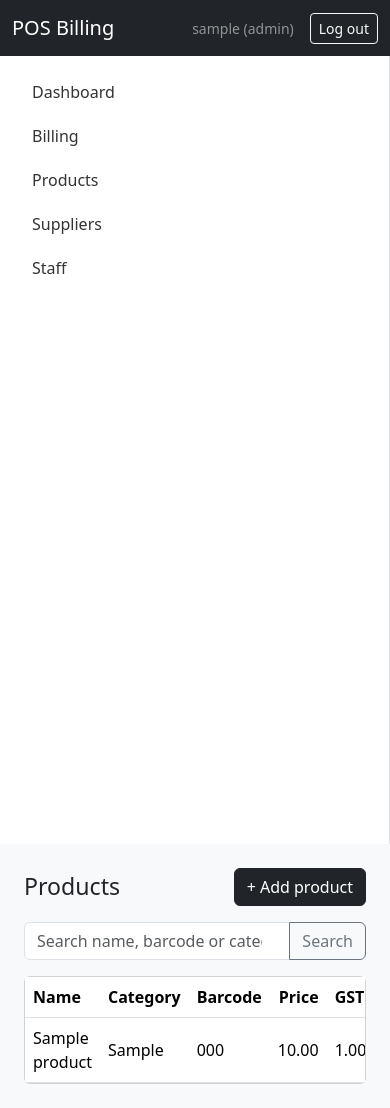
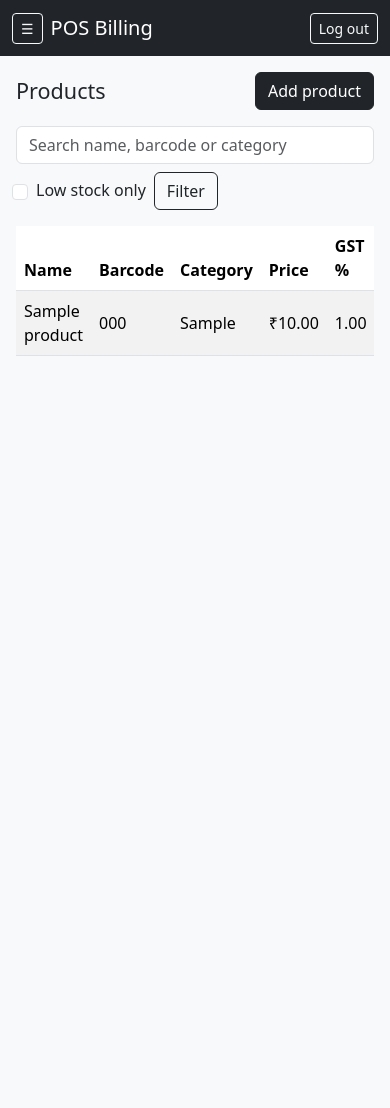
Before and after one commit to nsyamsuresh/POS-Billing-Software, a Django app: page /products/ in a window 390 px wide. After the commit the page ends 356 px from the top, so only its background shows below. Run offline with Django 5.2, Linux system fonts and the light colour scheme; a user stored in the database is signed in; tables that the repository leaves empty hold one stand-in row (values such as "Sample post").

Commit message:
Add product, supplier and staff management

```diff
--- /dev/null
+++ b/accounts/mixins.py
@@ -0,0 +1,5 @@
+from django.contrib.auth.mixins import LoginRequiredMixin, UserPassesTestMixin
+
+class AdminRequiredMixin(LoginRequiredMixin, UserPassesTestMixin):
+    def test_func(self):
+        return self.request.user.is_admin_role
--- a/catalog/views.py
+++ b/catalog/views.py
@@ -1,104 +1,86 @@
-from accounts.decorators import admin_required
 from django.contrib import messages
-from django.db.models import ProtectedError, Q
-from django.shortcuts import get_object_or_404, redirect, render
+from django.contrib.messages.views import SuccessMessageMixin
+from django.db.models import F, Q
+from django.db.models.deletion import ProtectedError
+from django.shortcuts import redirect
+from django.urls import reverse_lazy
+from django.views.generic import ListView, CreateView, UpdateView, DeleteView
+from accounts.mixins import AdminRequiredMixin
+from .forms import SupplierForm, ProductForm
+from .models import Supplier, Product
 
-from .forms import ProductForm, SupplierForm
-from .models import Product, Supplier
+class SafeDeleteMixin:
+    def form_valid(self, form):
+        try:
+            response = super().form_valid(form)
+        except ProtectedError:
+            messages.error(self.request, 'Cannot delete: it is used in bills or purchases. For a product, untick Active instead.')
+            return redirect(self.success_url)
+        messages.success(self.request, 'Deleted.')
+        return response
 
+# Suppliers
+class SupplierList(AdminRequiredMixin, ListView):
+    model = Supplier
+    template_name = 'catalog/supplier_list.html'
+    context_object_name = 'suppliers'
+    ordering = ['name']
 
-# ---------- Products ----------
+class SupplierCreate(AdminRequiredMixin, SuccessMessageMixin, CreateView):
+    model = Supplier
+    form_class = SupplierForm
+    template_name = 'crud/form.html'
+    success_url = reverse_lazy('supplier_list')
+    success_message = 'Supplier saved.'
+    extra_context = {'title': 'Add supplier', 'back': 'supplier_list'}
 
-@admin_required
-def product_list(request):
-    q = request.GET.get('q', '').strip()
-    products = Product.objects.select_related('supplier').order_by('name')
-    if q:
-        products = products.filter(
-            Q(name__icontains=q) | Q(barcode__icontains=q) | Q(category__icontains=q))
-    return render(request, 'catalog/product_list.html', {'products': products, 'q': q})
+class SupplierUpdate(AdminRequiredMixin, SuccessMessageMixin, UpdateView):
+    model = Supplier
+    form_class = SupplierForm
+    template_name = 'crud/form.html'
+    success_url = reverse_lazy('supplier_list')
+    success_message = 'Supplier updated.'
+    extra_context = {'title': 'Edit supplier', 'back': 'supplier_list'}
 
+class SupplierDelete(AdminRequiredMixin, SafeDeleteMixin, DeleteView):
+    model = Supplier
+    template_name = 'crud/confirm_delete.html'
+    success_url = reverse_lazy('supplier_list')
+    extra_context = {'back': 'supplier_list'}
 
-@admin_required
-def product_add(request):
-    form = ProductForm(request.POST or None)
-    if request.method == 'POST' and form.is_valid():
-        form.save()
-        messages.success(request, 'Product added.')
-        return redirect('product_list')
-    return render(request, 'crud/form.html',
-                  {'form': form, 'title': 'Add product', 'back': 'product_list'})
+# Products
+class ProductList(AdminRequiredMixin, ListView):
+    model = Product
+    template_name = 'catalog/product_list.html'
+    context_object_name = 'products'
 
+    def get_queryset(self):
+        qs = Product.objects.select_related('supplier').order_by('name')
+        q = self.request.GET.get('q', '').strip()
+        if q:
+            qs = qs.filter(Q(name__icontains=q) | Q(barcode__icontains=q) | Q(category__icontains=q))
+        if self.request.GET.get('low'):
+            qs = qs.filter(stock__lte=F('low_stock_level'))
+        return qs
 
-@admin_required
-def product_edit(request, pk):
-    product = get_object_or_404(Product, pk=pk)
-    form = ProductForm(request.POST or None, instance=product)
-    if request.method == 'POST' and form.is_valid():
-        form.save()
-        messages.success(request, 'Product updated.')
-        return redirect('product_list')
-    return render(request, 'crud/form.html',
-                  {'form': form, 'title': f'Edit {product.name}', 'back': 'product_list'})
+class ProductCreate(AdminRequiredMixin, SuccessMessageMixin, CreateView):
+    model = Product
+    form_class = ProductForm
+    template_name = 'crud/form.html'
+    success_url = reverse_lazy('product_list')
+    success_message = 'Product saved.'
+    extra_context = {'title': 'Add product', 'back': 'product_list'}
 
+class ProductUpdate(AdminRequiredMixin, SuccessMessageMixin, UpdateView):
+    model = Product
+    form_class = ProductForm
+    template_name = 'crud/form.html'
+    success_url = reverse_lazy('product_list')
+    success_message = 'Product updated.'
+    extra_context = {'title': 'Edit product', 'back': 'product_list'}
 
-@admin_required
-def product_delete(request, pk):
-    product = get_object_or_404(Product, pk=pk)
-    if request.method == 'POST':
-        try:
-            product.delete()
-            messages.success(request, 'Product deleted.')
-        except ProtectedError:
-            # product already used in a sale/purchase: keep history, hide it instead
-            product.is_active = False
-            product.save(update_fields=['is_active'])
-            messages.warning(request, 'Product has sales/purchase history, so it was deactivated instead of deleted.')
-        return redirect('product_list')
-    return render(request, 'crud/confirm_delete.html',
-                  {'object': product, 'back': 'product_list'})
-
-
-# ---------- Suppliers ----------
-
-@admin_required
-def supplier_list(request):
-    return render(request, 'catalog/supplier_list.html',
-                  {'suppliers': Supplier.objects.order_by('name')})
-
-
-@admin_required
-def supplier_add(request):
-    form = SupplierForm(request.POST or None)
-    if request.method == 'POST' and form.is_valid():
-        form.save()
-        messages.success(request, 'Supplier added.')
-        return redirect('supplier_list')
-    return render(request, 'crud/form.html',
-                  {'form': form, 'title': 'Add supplier', 'back': 'supplier_list'})
-
-
-@admin_required
-def supplier_edit(request, pk):
-    supplier = get_object_or_404(Supplier, pk=pk)
-    form = SupplierForm(request.POST or None, instance=supplier)
-    if request.method == 'POST' and form.is_valid():
-        form.save()
-        messages.success(request, 'Supplier updated.')
-        return redirect('supplier_list')
-    return render(request, 'crud/form.html',
-                  {'form': form, 'title': f'Edit {supplier.name}', 'back': 'supplier_list'})
-
-
-@admin_required
-def supplier_delete(request, pk):
-    supplier = get_object_or_404(Supplier, pk=pk)
-    if request.method == 'POST':
-        try:
-            supplier.delete()
-            messages.success(request, 'Supplier deleted.')
-        except ProtectedError:
-            messages.error(request, 'This supplier has purchase records and cannot be deleted.')
-        return redirect('supplier_list')
-    return render(request, 'crud/confirm_delete.html',
-                  {'object': supplier, 'back': 'supplier_list'})
+class ProductDelete(AdminRequiredMixin, SafeDeleteMixin, DeleteView):
+    model = Product
+    template_name = 'crud/confirm_delete.html'
+    success_url = reverse_lazy('product_list')
+    extra_context = {'back': 'product_list'}
--- a/posproject/settings.py
+++ b/posproject/settings.py
@@ -12,6 +12,7 @@ https://docs.djangoproject.com/en/6.0/ref/settings/
 import os
 import dj_database_url
 from pathlib import Path
+from django.contrib.messages import constants as message_constants
 
 # Build paths inside the project like this: BASE_DIR / 'subdir'.
 BASE_DIR = Path(__file__).resolve().parent.parent
@@ -134,3 +135,4 @@ AUTH_USER_MODEL = 'accounts.User'
 LOGIN_URL = 'login'
 LOGIN_REDIRECT_URL = 'home'
 LOGOUT_REDIRECT_URL = 'login'
+MESSAGE_TAGS = {message_constants.ERROR: 'danger'}
--- a/posproject/urls.py
+++ b/posproject/urls.py
@@ -1,23 +1,9 @@
-"""
-URL configuration for posproject project.
-
-The `urlpatterns` list routes URLs to views. For more information please see:
-    https://docs.djangoproject.com/en/6.0/topics/http/urls/
-Examples:
-Function views
-    1. Add an import:  from my_app import views
-    2. Add a URL to urlpatterns:  path('', views.home, name='home')
-Class-based views
-    1. Add an import:  from other_app.views import Home
-    2. Add a URL to urlpatterns:  path('', Home.as_view(), name='home')
-Including another URLconf
-    1. Import the include() function: from django.urls import include, path
-    2. Add a URL to urlpatterns:  path('blog/', include('blog.urls'))
-"""
 from django.contrib import admin
 from django.contrib.auth import views as auth_views
-from django.urls import include, path
+from django.urls import path
+
 from accounts import views as acc
+from catalog import views as cat
 
 urlpatterns = [
     path('admin/', admin.site.urls),
@@ -26,9 +12,18 @@ urlpatterns = [
     path('logout/', auth_views.LogoutView.as_view(), name='logout'),
     path('dashboard/', acc.dashboard, name='dashboard'),
     path('billing/', acc.pos, name='pos'),
-    path('staff/', acc.staff_list, name='staff_list'),
-    path('staff/add/', acc.staff_add, name='staff_add'),
-    path('staff/<int:pk>/edit/', acc.staff_edit, name='staff_edit'),
-    path('staff/<int:pk>/toggle/', acc.staff_toggle, name='staff_toggle'),
-    path('', include('catalog.urls')),
+
+    path('staff/', acc.StaffList.as_view(), name='staff_list'),
+    path('staff/add/', acc.StaffCreate.as_view(), name='staff_add'),
+    path('staff/<int:pk>/edit/', acc.StaffUpdate.as_view(), name='staff_edit'),
+
+    path('suppliers/', cat.SupplierList.as_view(), name='supplier_list'),
+    path('suppliers/add/', cat.SupplierCreate.as_view(), name='supplier_add'),
+    path('suppliers/<int:pk>/edit/', cat.SupplierUpdate.as_view(), name='supplier_edit'),
+    path('suppliers/<int:pk>/delete/', cat.SupplierDelete.as_view(), name='supplier_delete'),
+
+    path('products/', cat.ProductList.as_view(), name='product_list'),
+    path('products/add/', cat.ProductCreate.as_view(), name='product_add'),
+    path('products/<int:pk>/edit/', cat.ProductUpdate.as_view(), name='product_edit'),
+    path('products/<int:pk>/delete/', cat.ProductDelete.as_view(), name='product_delete'),
 ]
--- a/templates/base.html
+++ b/templates/base.html
@@ -1,4 +1,4 @@
-<!doctype html>
+{% load static %}<!doctype html>
 <html lang="en">
 <head>
   <meta charset="utf-8">
@@ -6,18 +6,36 @@
   <title>{% block title %}POS Billing{% endblock %}</title>
   <link href="https://cdn.jsdelivr.net/npm/bootstrap@5.3.3/dist/css/bootstrap.min.css" rel="stylesheet">
   <style>
-    .sidebar { min-height: calc(100vh - 56px); }
     .sidebar .nav-link { color: #333; border-radius: .375rem; }
-    .sidebar .nav-link.active, .sidebar .nav-link:hover { background: #e9ecef; }
+    .sidebar .nav-link:hover { background: #e9ecef; }
+    .sidebar .nav-link.active { background: #212529; color: #fff; }
+    @media (min-width: 768px) {
+      .sidebar { width: 230px; flex: none; min-height: calc(100vh - 56px); }
+    }
+    @media print {
+      .no-print { display: none !important; }
+      body { background: #fff !important; }
+      main { padding: 0 !important; }
+    }
   </style>
+  {% block extra_head %}{% endblock %}
 </head>
 <body class="bg-light">
-<nav class="navbar navbar-dark bg-dark">
+{% with page=request.resolver_match.url_name|default:'' %}
+
+<nav class="navbar navbar-dark bg-dark no-print">
   <div class="container-fluid">
-    <a class="navbar-brand" href="{% url 'home' %}">POS Billing</a>
+    <div class="d-flex align-items-center gap-2">
+      {% if user.is_authenticated and user.is_admin_role %}
+      <button class="btn btn-outline-light btn-sm d-md-none" type="button"
+              data-bs-toggle="offcanvas" data-bs-target="#sidebar" aria-controls="sidebar"
+              aria-label="Open menu">&#9776;</button>
+      {% endif %}
+      <a class="navbar-brand m-0" href="{% url 'home' %}">POS Billing</a>
+    </div>
     {% if user.is_authenticated %}
     <div class="d-flex align-items-center gap-3">
-      <span class="text-white-50 small">{{ user.username }} ({{ user.role }})</span>
+      <span class="text-white-50 small d-none d-sm-inline">{{ user.username }} ({{ user.get_role_display }})</span>
       <form method="post" action="{% url 'logout' %}" class="m-0">
         {% csrf_token %}
         <button class="btn btn-outline-light btn-sm">Log out</button>
@@ -27,31 +45,38 @@
   </div>
 </nav>
 
-<div class="container-fluid">
-  <div class="row">
+<div class="d-flex">
   {% if user.is_authenticated and user.is_admin_role %}
-    <aside class="col-md-2 bg-white border-end sidebar p-3">
-      <ul class="nav flex-column gap-1">
-        <li class="nav-item"><a class="nav-link" href="{% url 'dashboard' %}">Dashboard</a></li>
-        <li class="nav-item"><a class="nav-link" href="{% url 'pos' %}">Billing</a></li>
-        <li class="nav-item"><a class="nav-link" href="{% url 'product_list' %}">Products</a></li>
-        <li class="nav-item"><a class="nav-link" href="{% url 'supplier_list' %}">Suppliers</a></li>
-        <li class="nav-item"><a class="nav-link" href="{% url 'staff_list' %}">Staff</a></li>
+  <aside class="offcanvas-md offcanvas-start bg-white border-end sidebar no-print"
+         tabindex="-1" id="sidebar" style="--bs-offcanvas-width: 260px;">
+    <div class="offcanvas-header d-md-none">
+      <h5 class="offcanvas-title">Menu</h5>
+      <button type="button" class="btn-close" data-bs-dismiss="offcanvas" data-bs-target="#sidebar" aria-label="Close"></button>
+    </div>
+    <div class="offcanvas-body p-3">
+      <ul class="nav flex-column gap-1 w-100">
+        <li class="nav-item"><a class="nav-link {% if page == 'dashboard' %}active{% endif %}" href="{% url 'dashboard' %}">Dashboard</a></li>
+        <li class="nav-item"><a class="nav-link {% if page == 'pos' %}active{% endif %}" href="{% url 'pos' %}">Billing</a></li>
+        <li class="nav-item"><a class="nav-link {% if 'product' in page %}active{% endif %}" href="{% url 'product_list' %}">Products</a></li>
+        <li class="nav-item"><a class="nav-link {% if 'supplier' in page %}active{% endif %}" href="{% url 'supplier_list' %}">Suppliers</a></li>
+        <li class="nav-item"><a class="nav-link {% if 'staff' in page %}active{% endif %}" href="{% url 'staff_list' %}">Staff</a></li>
       </ul>
+    </div>
   </aside>
-    <main class="col-md-10 p-4">
-    {% else %}
-    <main class="col-12 p-4">
   {% endif %}
+
+  <main class="flex-grow-1 p-3 p-md-4" style="min-width:0">
     {% for m in messages %}
-        <div class="alert alert-{% if m.tags == 'error' %}danger{% else %}{{ m.tags }}{% endif %} alert-dismissible fade show">
-          {{ m }}<button type="button" class="btn-close" data-bs-dismiss="alert"></button>
+      <div class="alert alert-{% if m.tags == 'error' %}danger{% else %}{{ m.tags }}{% endif %} alert-dismissible fade show no-print">
+        {{ m }}<button type="button" class="btn-close" data-bs-dismiss="alert" aria-label="Close"></button>
       </div>
     {% endfor %}
     {% block content %}{% endblock %}
   </main>
 </div>
-</div>
+
+{% endwith %}
 <script src="https://cdn.jsdelivr.net/npm/bootstrap@5.3.3/dist/js/bootstrap.bundle.min.js"></script>
+{% block extra_js %}{% endblock %}
 </body>
 </html>
--- a/templates/catalog/product_list.html
+++ b/templates/catalog/product_list.html
@@ -1,36 +1,40 @@
 {% extends 'base.html' %}
 {% block title %}Products{% endblock %}
 {% block content %}
-<div class="d-flex flex-wrap justify-content-between align-items-center gap-2 mb-3">
-  <h3 class="m-0">Products</h3>
-  <a href="{% url 'product_add' %}" class="btn btn-dark">+ Add product</a>
+<div class="d-flex justify-content-between align-items-center mb-3">
+  <h1 class="h4 mb-0">Products</h1>
+  <a class="btn btn-dark" href="{% url 'product_add' %}">Add product</a>
 </div>
-<form method="get" class="mb-3">
-  <div class="input-group">
-    <input type="search" name="q" value="{{ q }}" class="form-control" placeholder="Search name, barcode or category">
-    <button class="btn btn-outline-secondary">Search</button>
+<form class="row g-2 mb-3" method="get">
+  <div class="col-md-5"><input class="form-control" name="q" value="{{ request.GET.q }}" placeholder="Search name, barcode or category"></div>
+  <div class="col-auto form-check d-flex align-items-center gap-2">
+    <input class="form-check-input" type="checkbox" name="low" id="low" value="1" {% if request.GET.low %}checked{% endif %}>
+    <label for="low">Low stock only</label>
   </div>
+  <div class="col-auto"><button class="btn btn-outline-dark">Filter</button></div>
 </form>
-<div class="card"><div class="table-responsive">
-  <table class="table table-hover align-middle mb-0">
-    <thead><tr><th>Name</th><th>Category</th><th>Barcode</th><th class="text-end">Price</th><th>GST</th><th>Stock</th><th>Supplier</th><th>Status</th><th></th></tr></thead>
+<div class="table-responsive">
+<table class="table table-striped align-middle bg-white">
+  <thead><tr><th>Name</th><th>Barcode</th><th>Category</th><th>Price</th><th>GST %</th><th>Stock</th><th>Supplier</th><th></th></tr></thead>
   <tbody>
   {% for p in products %}
-      <tr>
-        <td>{{ p.name }}</td><td>{{ p.category }}</td><td>{{ p.barcode|default:"-" }}</td>
-        <td class="text-end">{{ p.price }}</td><td>{{ p.gst_percent }}%</td>
-        <td>{% if p.stock <= p.low_stock_level %}<span class="badge text-bg-warning">{{ p.stock }}</span>{% else %}{{ p.stock }}{% endif %}</td>
+    <tr {% if not p.is_active %}class="text-muted"{% endif %}>
+      <td>{{ p.name }}{% if not p.is_active %} <span class="badge bg-secondary">Inactive</span>{% endif %}</td>
+      <td>{{ p.barcode|default:"-" }}</td>
+      <td>{{ p.category|default:"-" }}</td>
+      <td>₹{{ p.price }}</td>
+      <td>{{ p.gst_percent }}</td>
+      <td>{{ p.stock }}{% if p.stock <= p.low_stock_level %} <span class="badge bg-danger">Low</span>{% endif %}</td>
       <td>{{ p.supplier|default:"-" }}</td>
-        <td>{% if p.is_active %}<span class="badge text-bg-success">Active</span>{% else %}<span class="badge text-bg-secondary">Inactive</span>{% endif %}</td>
       <td class="text-nowrap">
-          <a href="{% url 'product_edit' p.pk %}" class="btn btn-sm btn-outline-primary">Edit</a>
-          <a href="{% url 'product_delete' p.pk %}" class="btn btn-sm btn-outline-danger">Delete</a>
+        <a class="btn btn-sm btn-outline-dark" href="{% url 'product_edit' p.pk %}">Edit</a>
+        <a class="btn btn-sm btn-outline-danger" href="{% url 'product_delete' p.pk %}">Delete</a>
       </td>
     </tr>
   {% empty %}
-      <tr><td colspan="9" class="text-center text-muted py-4">No products found.</td></tr>
+    <tr><td colspan="8" class="text-center text-muted py-4">No products yet. Add your first product.</td></tr>
   {% endfor %}
   </tbody>
 </table>
-</div></div>
+</div>
 {% endblock %}
```
Also changed, not shown: accounts/forms.py (+27 -32 lines), accounts/views.py (+30 -44 lines), catalog/forms.py (+2 -8 lines), templates/accounts/dashboard.html (+9 -16 lines), templates/accounts/staff_list.html (+11 -17 lines), templates/catalog/supplier_list.html (+8 -8 lines), templates/crud/confirm_delete.html (+6 -12 lines), templates/crud/form.html (+6 -14 lines). Lines whose indentation alone changed are shown as unchanged.
